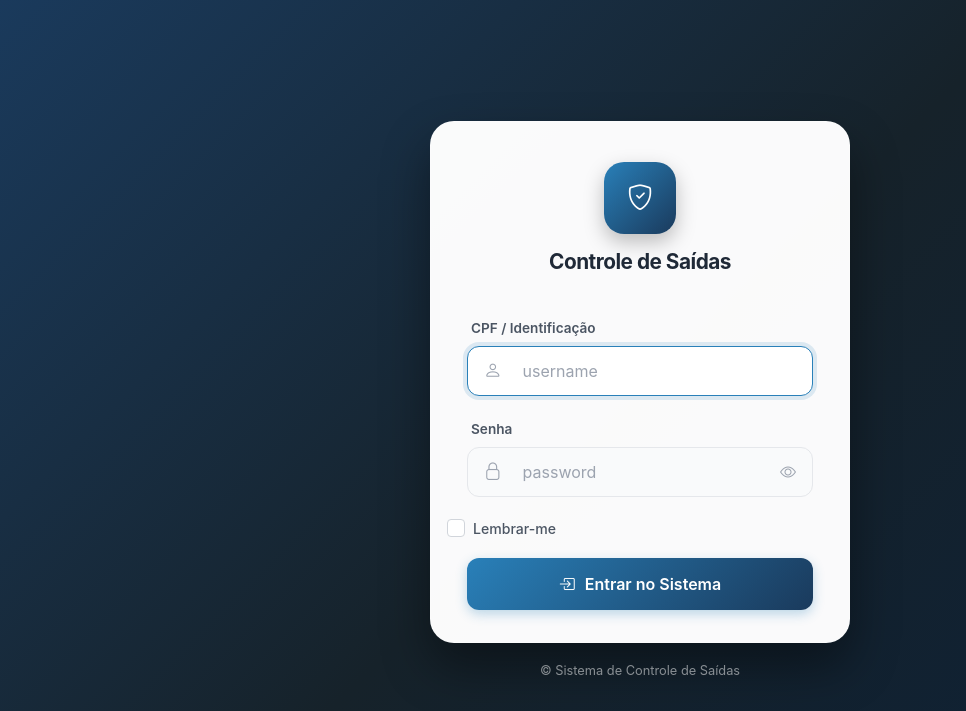
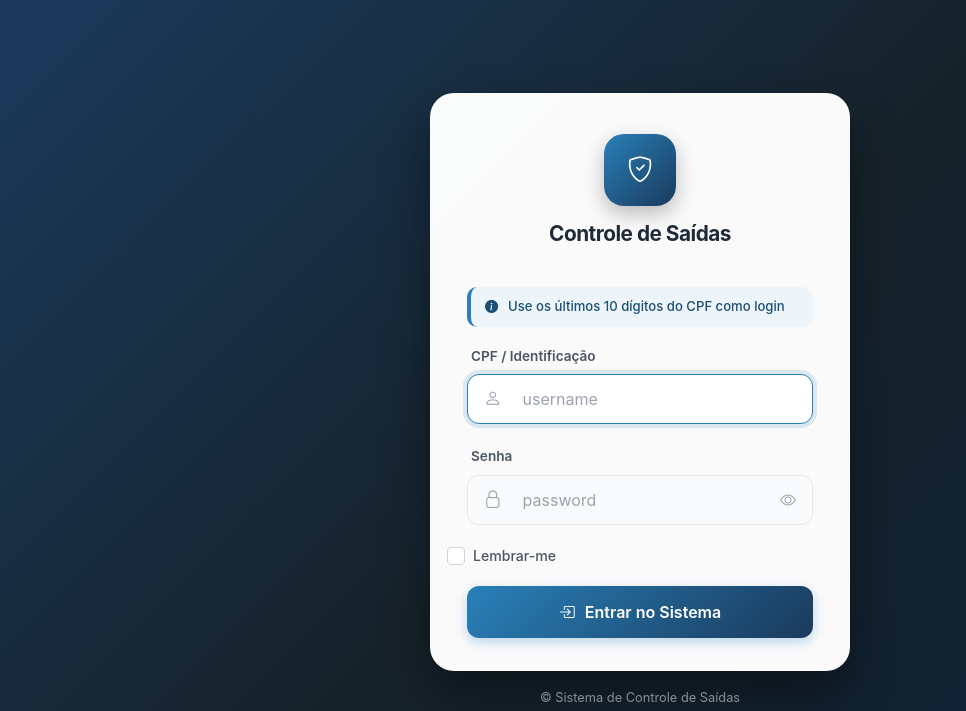
Before and after one commit to Gerson-if/projeto_saida, a Flask app: page / in a window 1280 px wide. Shown: the top 711 px of the page, without its empty margins (0-966 px from the left). Run offline with Flask 3, Linux system fonts and the light colour scheme; data that the repository does not hold is empty; some libraries are stand-ins or nearby versions.

Commit message:
Separa a mensagem de ajuda da tela de login do subtítulo da barra lateral
Antes, as duas usavam a mesma chave de configuração ("subtitulo"): o
administrador não conseguia personalizar o subtítulo do sistema (mostrado
na barra lateral) sem também mudar — ou perder — a dica de formato do
CPF mostrada na tela de login, e vice-versa. Agora "dica_login" é uma
chave própria, com campo dedicado e claramente rotulado em Configurações,
mantendo o texto padrão atual ("Use os últimos 10 dígitos do CPF como
login") tanto para instalações novas quanto para as já existentes (via
valor padrão no template, sem precisar de migração de banco).

Co-Authored-By: Claude Sonnet 5 <noreply@anthropic.com>
Claude-Session: https://claude.ai/code/session_01AXHT2xFn6auFGJXm72u7v9

```diff
--- a/app/commands.py
+++ b/app/commands.py
@@ -45,7 +45,13 @@ def register_commands(app) -> None:
 
         defaults = [
             ("nome_sistema",  "Sistema de Controle de Saídas",                  "Nome exibido no sistema"),
-            ("subtitulo",     "Use os últimos 10 dígitos do CPF como login",    "Dica no login"),
+            ("subtitulo",     "Sistema de Gestão",                               "Subtítulo exibido junto ao nome do sistema"),
+            # Mensagem de ajuda mostrada na tela de login (ex.: explicando o
+            # formato esperado do CPF) — chave PRÓPRIA, separada de
+            # "subtitulo": antes, os dois usavam a mesma chave, então o admin
+            # não conseguia personalizar o subtítulo da barra lateral sem
+            # também alterar (ou perder) a dica de login, e vice-versa.
+            ("dica_login",    "Use os últimos 10 dígitos do CPF como login",    "Mensagem de ajuda na tela de login"),
             ("organizacao",   "Organização Militar",                             "Nome da organização"),
             ("rodape",        "© Sistema de Controle de Saídas — Gerado automaticamente", "Rodapé PDF"),
             ("cor_primaria",  "#1a3a5c",                                         "Cor primária"),
--- a/app/routes/admin.py
+++ b/app/routes/admin.py
@@ -990,6 +990,7 @@ def configuracoes():
         campos_texto_max = {
             "nome_sistema": 100,
             "subtitulo":    150,
+            "dica_login":   150,
             "organizacao":  150,
             "rodape":       255,
             "dica_1":       200,
--- a/app/templates/auth/login.html
+++ b/app/templates/auth/login.html
@@ -431,10 +431,11 @@
             </div>
 
             <div class="login-body">
-                {% if config_sistema.get('subtitulo') %}
+                {% set dica_login = config_sistema.get('dica_login', 'Use os últimos 10 dígitos do CPF como login') %}
+                {% if dica_login %}
                 <div class="dica-banner">
                     <i class="bi bi-info-circle-fill flex-shrink-0"></i>
-                    <span>{{ config_sistema.get('subtitulo') }}</span>
+                    <span>{{ dica_login }}</span>
                 </div>
                 {% endif %}
 
```
Also changed, not shown: app/templates/admin/configuracoes.html (+9 -1 lines).
